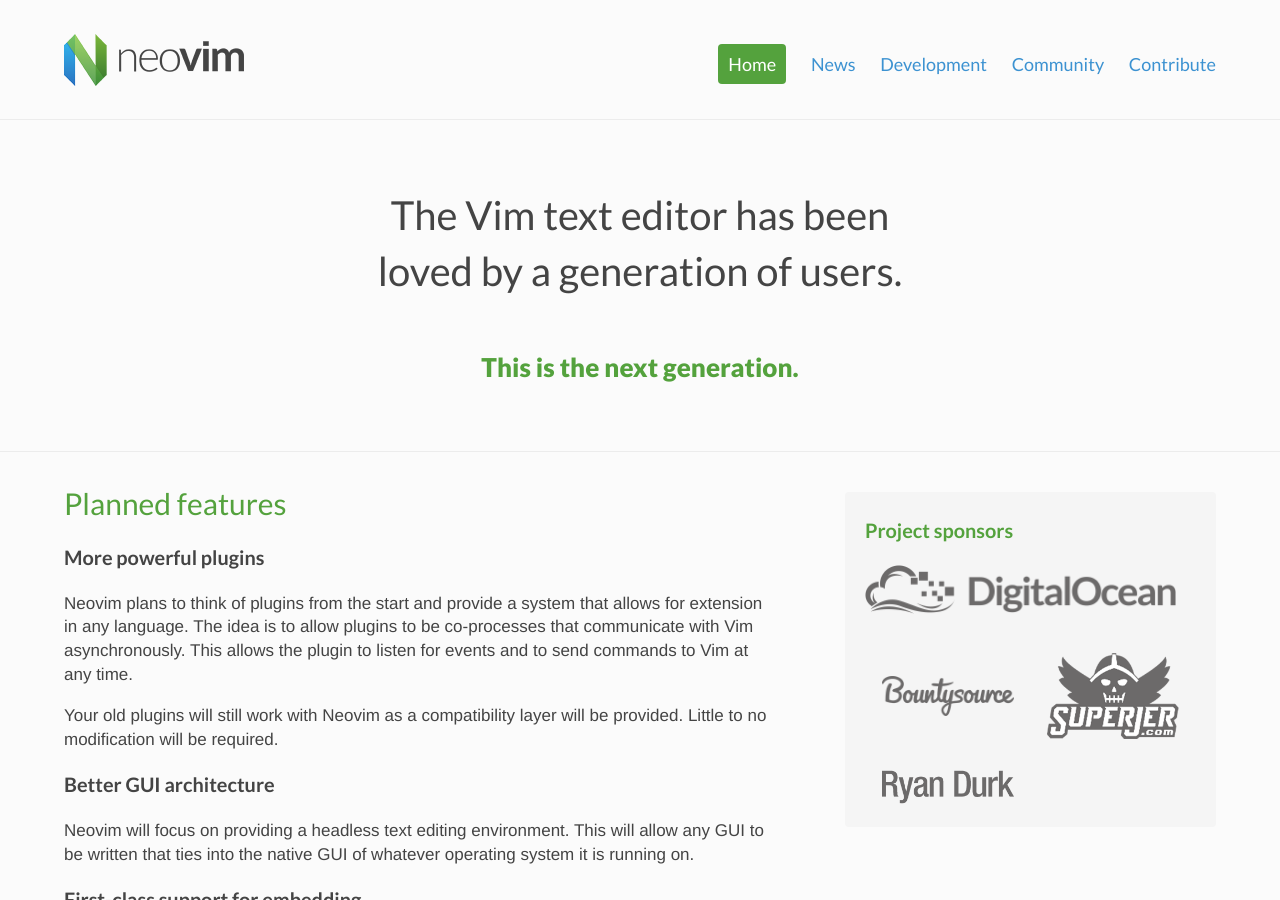
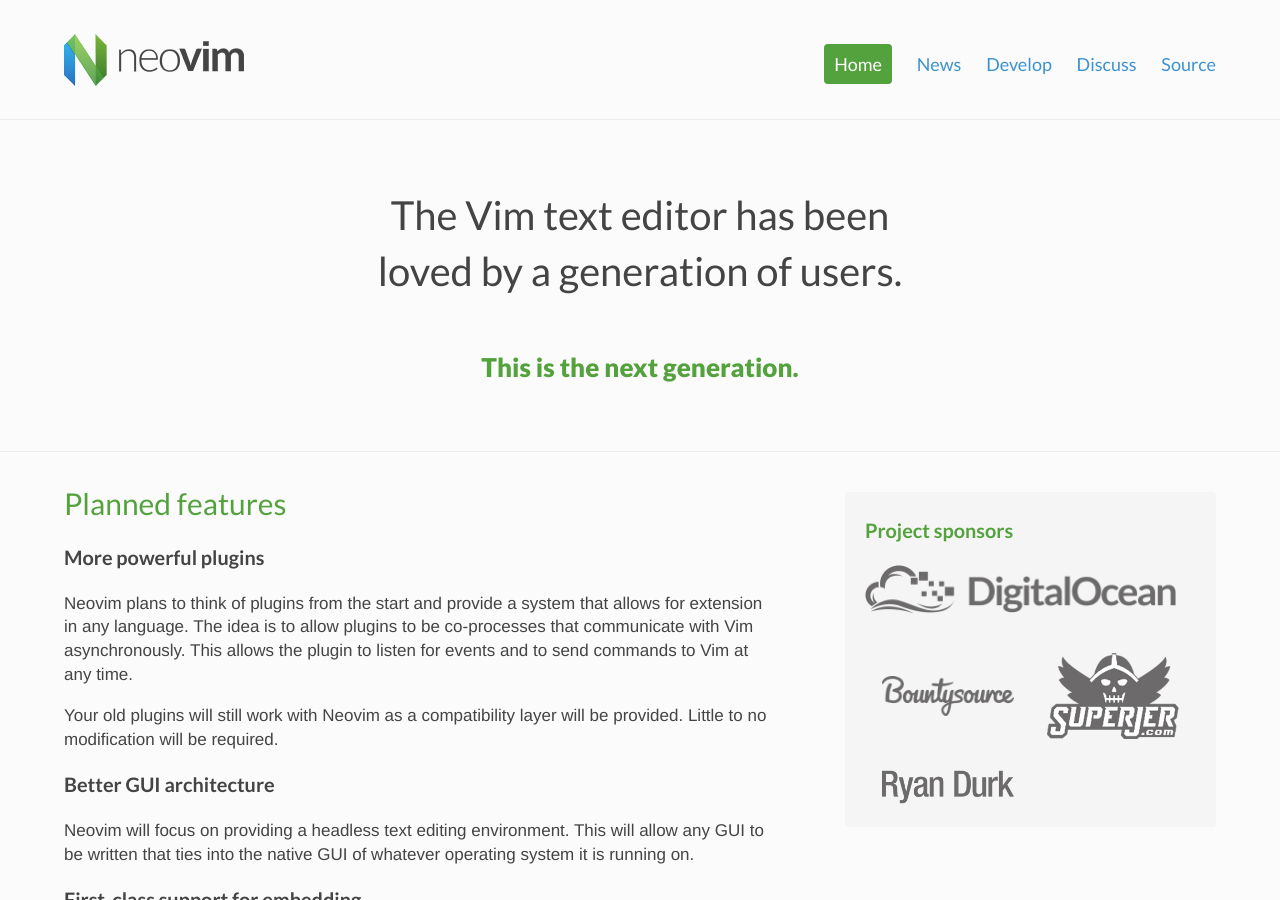
Before and after one commit to neovim/neovim.github.io, a Jekyll site: the page built from index.html, in a window 1280 px wide and 900 px high. Built offline with Jekyll 4.4.1, drawn with Linux system fonts in a browser that asks for light colours; nearby versions of some CDN libraries; comment, search, counter and statistics services are not loaded.

Commit message:
Simplify nav data

```diff
--- a/_data/nav.yml
+++ b/_data/nav.yml
@@ -2,9 +2,9 @@
   url: /
 - title: News
   url: /news/
-- title: Development
-  url: /dev/
-- title: Community
-  url: /community/
-- title: Contribute
+- title: Develop
+  url: /develop/
+- title: Discuss
+  url: /discuss/
+- title: Source
   url: https://github.com/neovim/neovim
```
